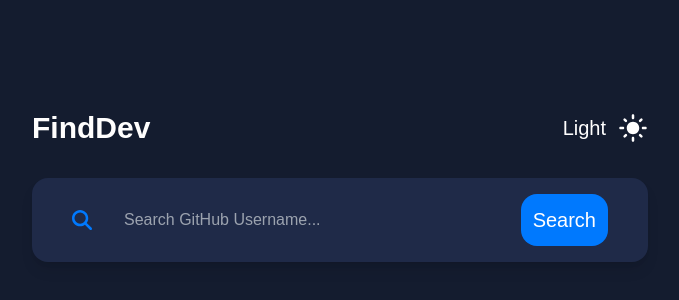
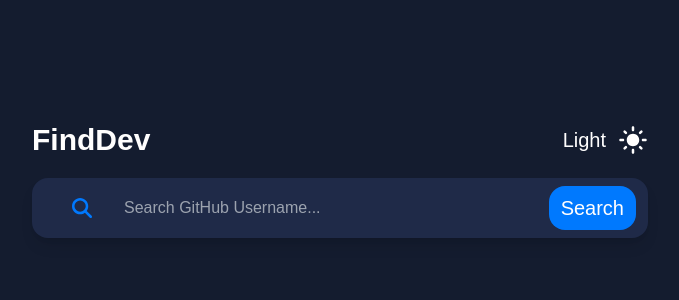
Before and after one commit to MLO-OLAGUNJU/github-user-finder, a React (Create React App) app: page / in a window 1280 px wide. Shown: the part 214-514 px from the top of the page, without its empty margins (300-979 px from the left). Built offline with nearby package versions, Linux system fonts and the light colour scheme.

Commit message:
github user fetch api frontend mentor challenge

```diff
--- a/src/components/Finder.jsx
+++ b/src/components/Finder.jsx
@@ -6,14 +6,14 @@
   return (
     <>
       <main className="max-w-[50%] flex justify-center flex-col items-center mx-auto h-screen px-3">
-        <nav className="flex justify-between items-center w-full my-4">
+        <nav className="flex justify-between items-center w-full my-1">
           <h1 className="text-3xl font-bold text-gray-80>">FindDev</h1>
           <div className="flex items-center justify-between gap-3 text-xl">
             <h1>Light</h1>
             <MdLightMode className="text-3xl" />
           </div>
         </nav>
-        <nav className="flex justify-between items-center w-full my-4 bg-[#1F2A48] px-10 py-4 shadow-lg rounded-2xl">
+        <nav className="flex justify-between items-center w-full my-4 bg-[#1F2A48] px-10 py-2 pr-3 shadow-lg rounded-2xl">
           <div className="flex items-center gap-4">
             <FaMagnifyingGlass className=" text-xl text-[#0079FE]" />
             <input
@@ -23,11 +23,13 @@
             />
           </div>
           <div className="flex items-center justify-between gap-3 text-xl">
-            <button className="bg-[#0079FE] py-3 px-3 rounded-2xl">
+            <button className="bg-[#0079FE] py-2 px-3 rounded-2xl">
               Search
             </button>
           </div>
         </nav>
+
+        <div className=" bg-[#1F2A48]"></div>
       </main>
     </>
   );
```
